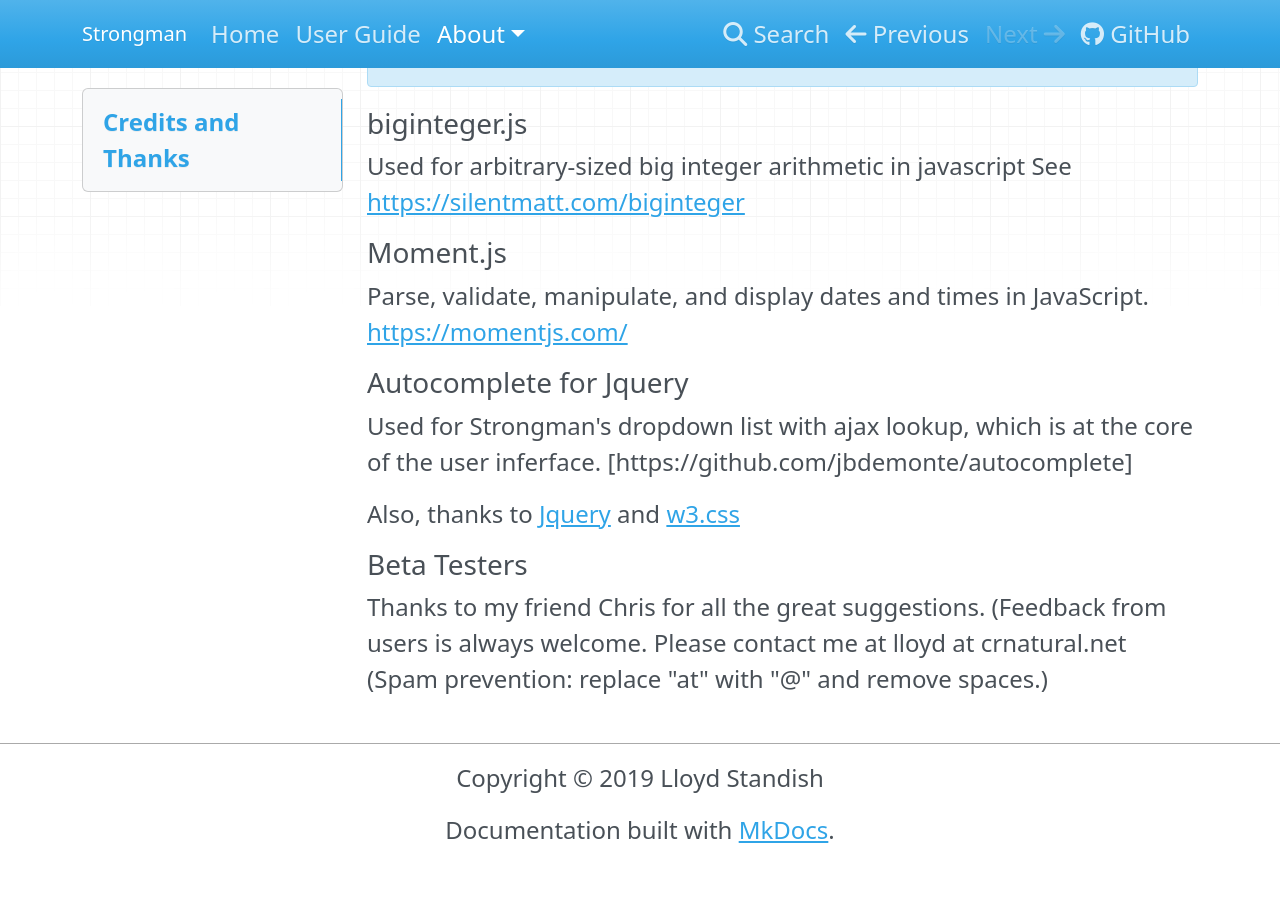
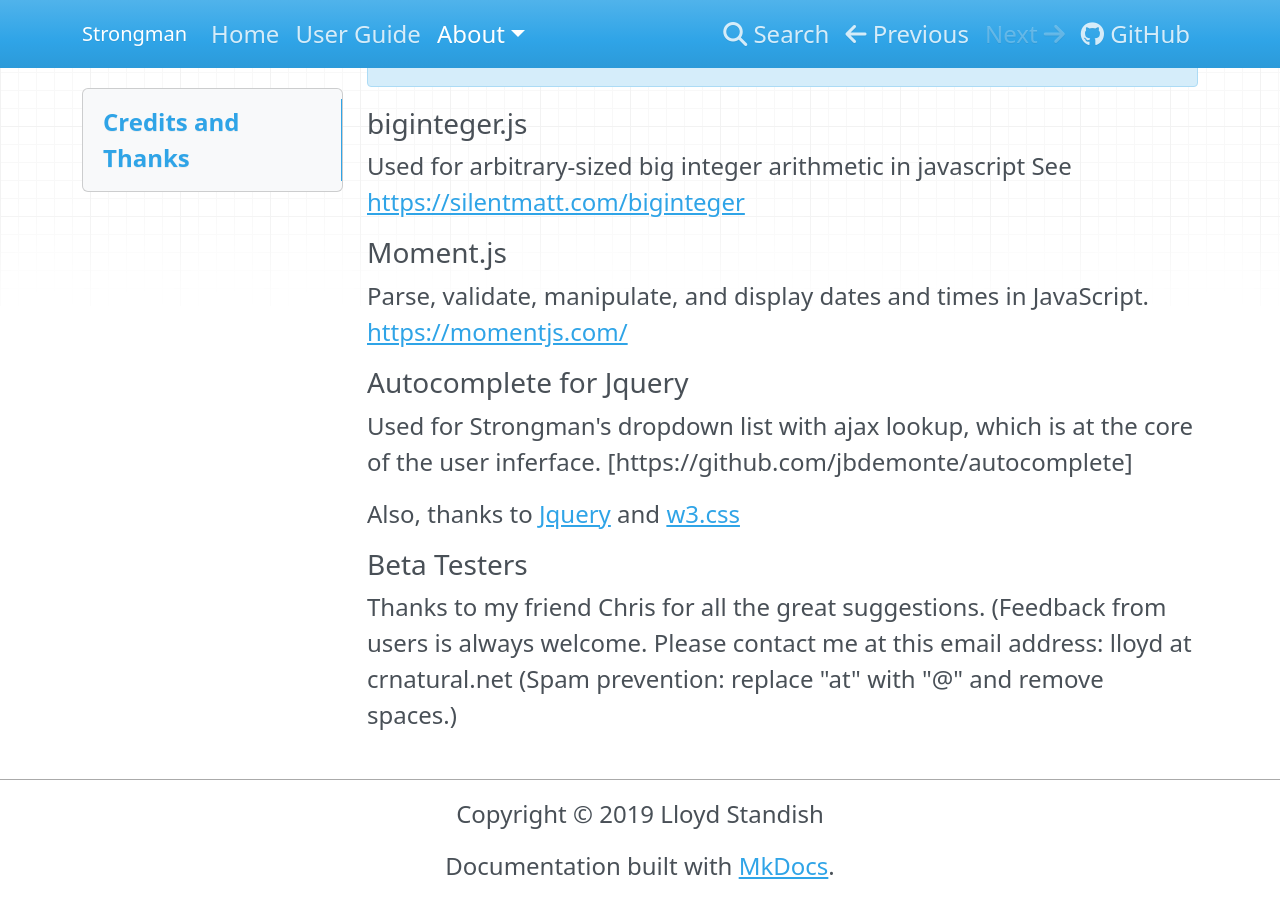
Before and after one commit to lstandish/strongman-md, an MkDocs documentation site: the page built from docs/about/credits.md, in a window 1280 px wide and 900 px high, scrolled down 1327 px. Built offline with MkDocs 1.6.1, drawn with Linux system fonts in a browser that asks for light colours; before the commit the page ends 2191 px from its top, so only the background shows below that.

Commit message:
docs/about/credits.md updated from https://stackedit.io/

```diff
--- a/docs/about/credits.md
+++ b/docs/about/credits.md
@@ -48,8 +48,9 @@ Also, thanks to [Jquery](http://jquery.com/) and [w3.css](https://www.w3schools.
 [lesspass]: https://lesspass.com
 
 ### Beta Testers
-Thanks to my friend Chris for all the great suggestions. (Feedback from users is always welcome. Please contact me at lloyd at crnatural.net (Spam prevention: replace "at" with "@" and remove spaces.)
+Thanks to my friend Chris for all the great suggestions. (Feedback from users is always welcome. Please contact me at this email address: lloyd at crnatural.net
+(Spam prevention: replace "at" with "@" and remove spaces.)
 <!--stackedit_data:
-eyJoaXN0b3J5IjpbLTE2ODA4MjY0MjgsLTM4MDU4MTAwNCwtMT
+eyJoaXN0b3J5IjpbLTE4ODA5Mzg1NDAsLTM4MDU4MTAwNCwtMT
 Q4MDk1ODY0OV19
 -->
```
